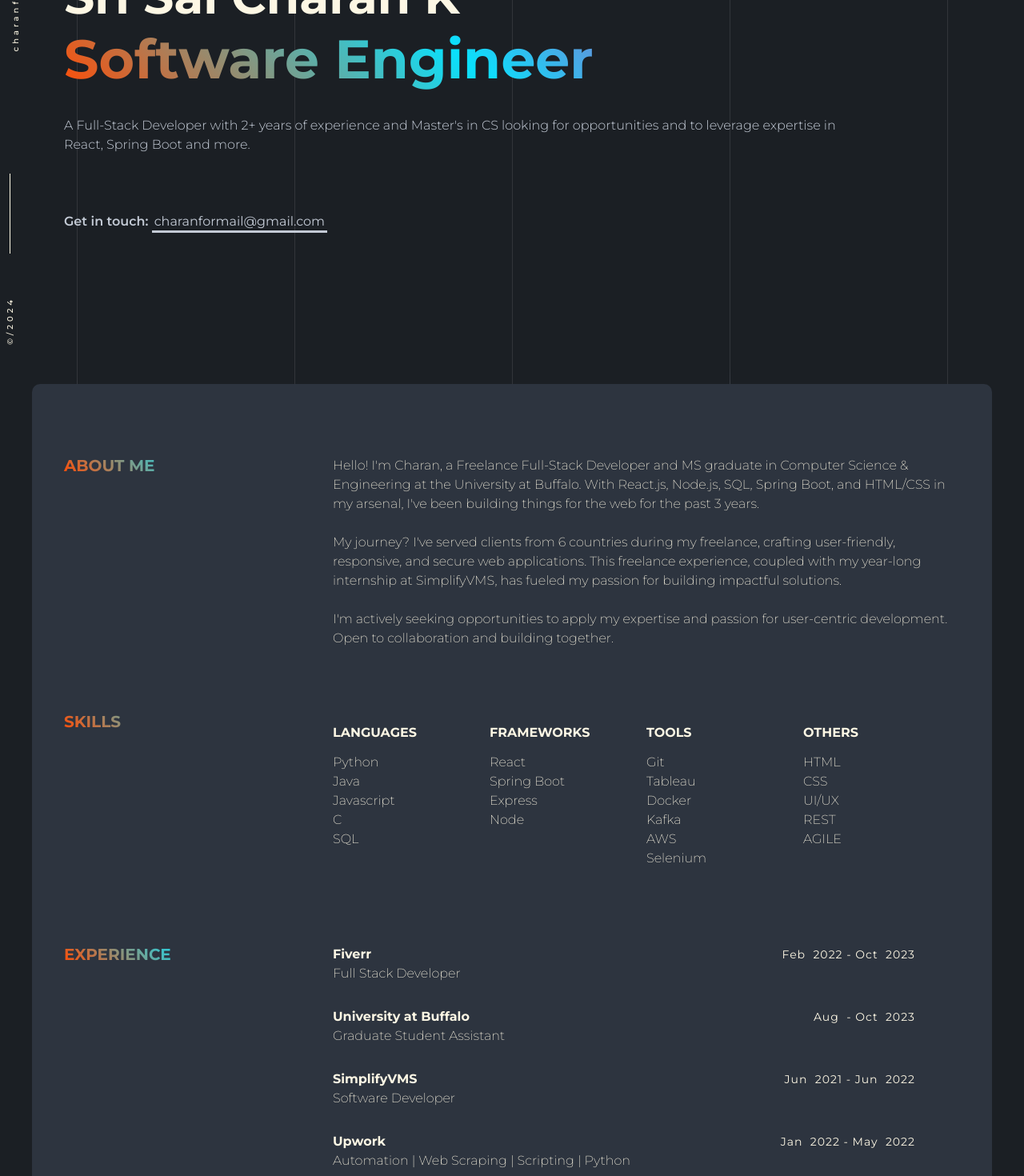
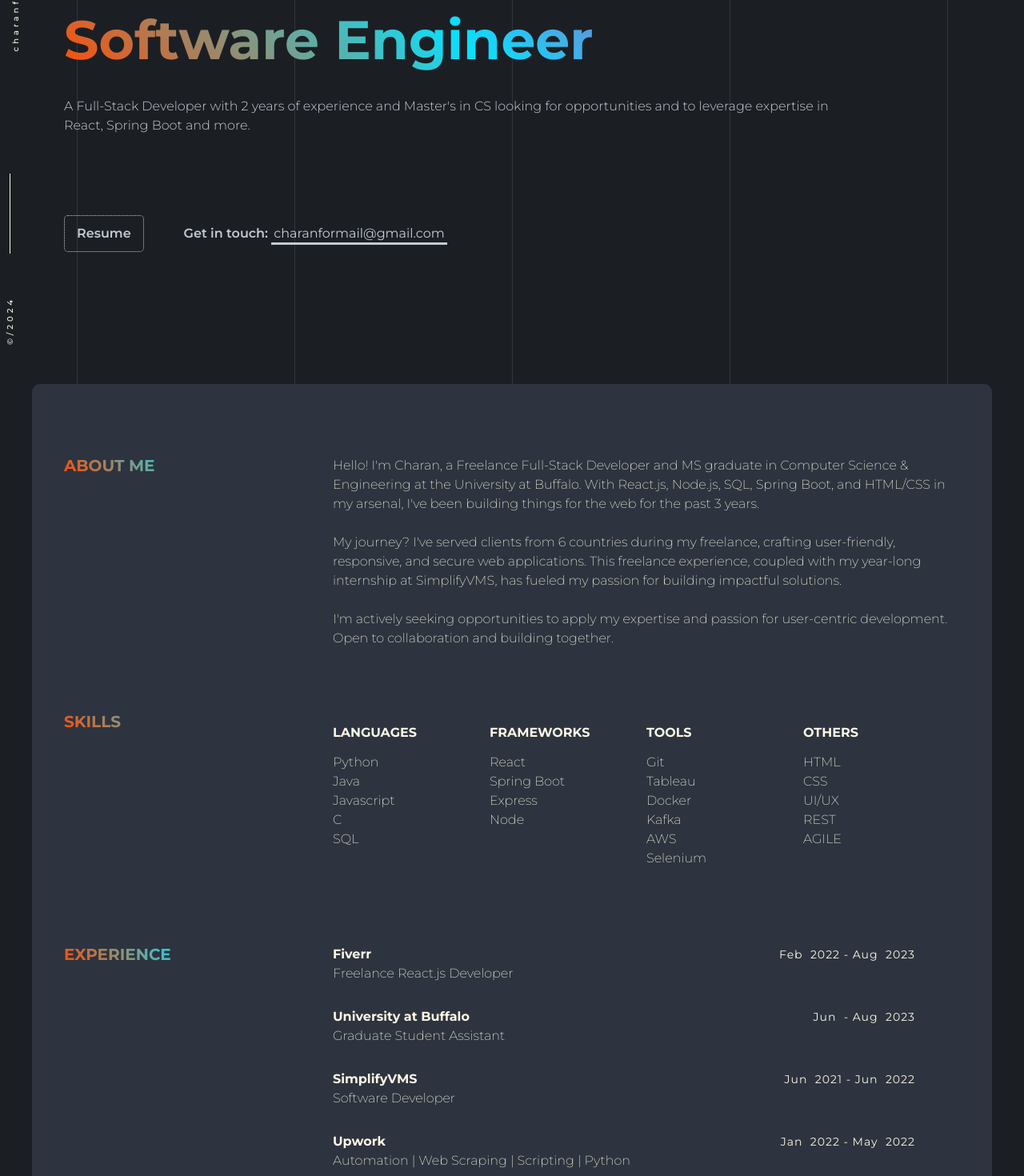
Before and after one commit to sricharan18/portfolio, a React (Create React App) app: page / in a window 1280 px wide. Shown: the part 320-1790 px from the top of the page at 80% size. Built offline with nearby package versions, Linux system fonts and the light colour scheme.

Commit message:
Resume added

```diff
--- a/src/components/about.js
+++ b/src/components/about.js
@@ -75,15 +75,15 @@ const AboutMe = () => {
                 <div className="exp">
                         <div className="exp-company-sec">
                             <div className="exp-company-title">Fiverr</div>
-                            <div className="exp-served">Feb&nbsp; 2022 - Oct&nbsp; 2023</div>
+                            <div className="exp-served">Feb&nbsp; 2022 - Aug&nbsp; 2023</div>
                         </div>
-                        <div>Full Stack Developer</div>
+                        <div>Freelance React.js Developer</div>
                     </div>
 
                     <div className="exp">
                         <div className="exp-company-sec">
                             <div className="exp-company-title">University at Buffalo</div>
-                            <div className="exp-served">Aug&nbsp; - Oct&nbsp; 2023</div>
+                            <div className="exp-served">Jun&nbsp; - Aug&nbsp; 2023</div>
                         </div>
                         <div>Graduate Student Assistant</div>
                     </div>
--- a/src/homepage.css
+++ b/src/homepage.css
@@ -52,7 +52,21 @@
     font-weight: 700;
 }
 
-.hero-container div:last-child {
+.resume-btn {
+    border: 0.5px dotted;
+    width: fit-content;
+    padding: 10px 15px;
+    border-radius: 5px;
+    cursor: pointer;
+    margin-right: 50px;
+}
+
+.resume-btn a{
+    text-decoration: none;
+    color: inherit;
+}
+
+.hero-container > div:last-child {
     margin-top: 70px;
 }
 
@@ -322,7 +336,7 @@ animation-delay: 1.2s;
         display: none !important;
     }
 
-    .hero-container div:last-child {
+    .hero-container > div:last-child {
         margin-top: 100px;
     }
 
@@ -351,4 +365,8 @@ animation-delay: 1.2s;
     .project-skills div {
         margin-right: 8px !important;
     }
+
+    .hero-container > div:last-child{
+        display: block !important;
+    }
 }
--- a/src/homepage.js
+++ b/src/homepage.js
@@ -4,6 +4,7 @@ import Navbar from "./components/navbar";
 import Aboutme from "./components/about";
 import Project from "./components/projects";
 import Contact from "./components/contact";
+import Resume from './assets/Sri_Sai_Charan_Kachavarapu_resume.pdf'
 
 
 const Homepage = () => {
@@ -61,11 +62,18 @@ const Homepage = () => {
                             Software Engineer
                         </div>
                         <div className='hero-support-text fade-up' data-animate='fade-up' style={{transitionDelay: '.5s'}}>
-                            A Full-Stack Developer with 2+ years of experience and Master's in CS looking for opportunities and to leverage expertise in React, Spring Boot and more.
+                            A Full-Stack Developer with 2 years of experience and Master's in CS looking for opportunities and to leverage expertise in React, Spring Boot and more.
                         </div>
 
-                        <div className='hero-support-text fade-up' data-animate='fade-up' style={{transitionDelay: '.6s', fontWeight: 600}}>
-                            Get in touch: <a className="contact-highlight" target='_blank' href={`mailto:${'charanformail@gmail.com'}`}>charanformail@gmail.com</a>
+                        <div style={{display:'flex', alignItems: 'center'}}>
+                            <div className='hero-support-text fade-up resume-btn' data-animate='fade-up'
+                                style={{transitionDelay: '.6s', fontWeight: 600}}>
+                                    <a href={Resume} target="_blank">Resume</a>
+                            </div>
+
+                            <div className='hero-support-text fade-up' data-animate='fade-up' style={{transitionDelay: '.6s', fontWeight: 600}}>
+                                Get in touch: <a className="contact-highlight" target='_blank' href={`mailto:${'charanformail@gmail.com'}`}>charanformail@gmail.com</a>
+                            </div>
                         </div>
                     </div>
 
```
Also changed, not shown: 1 other file (tests, documents, lock files or other folders).
